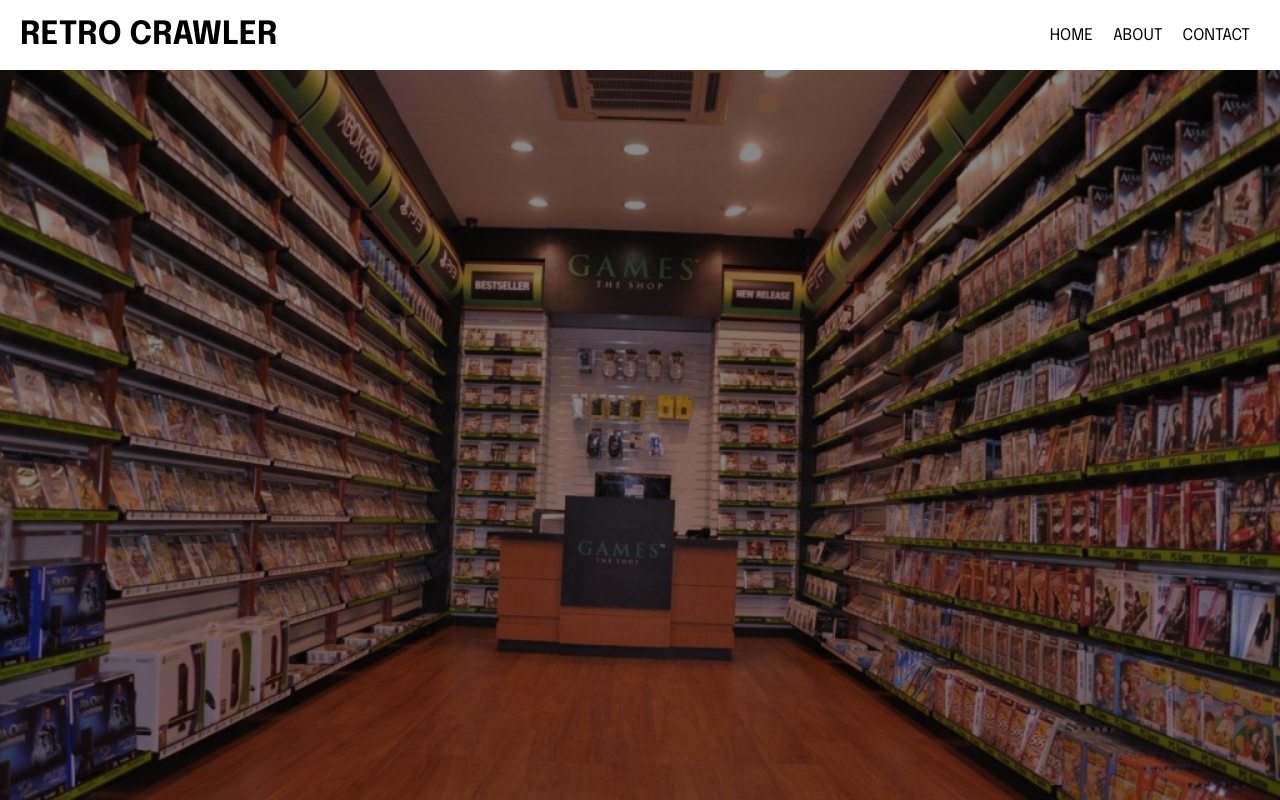
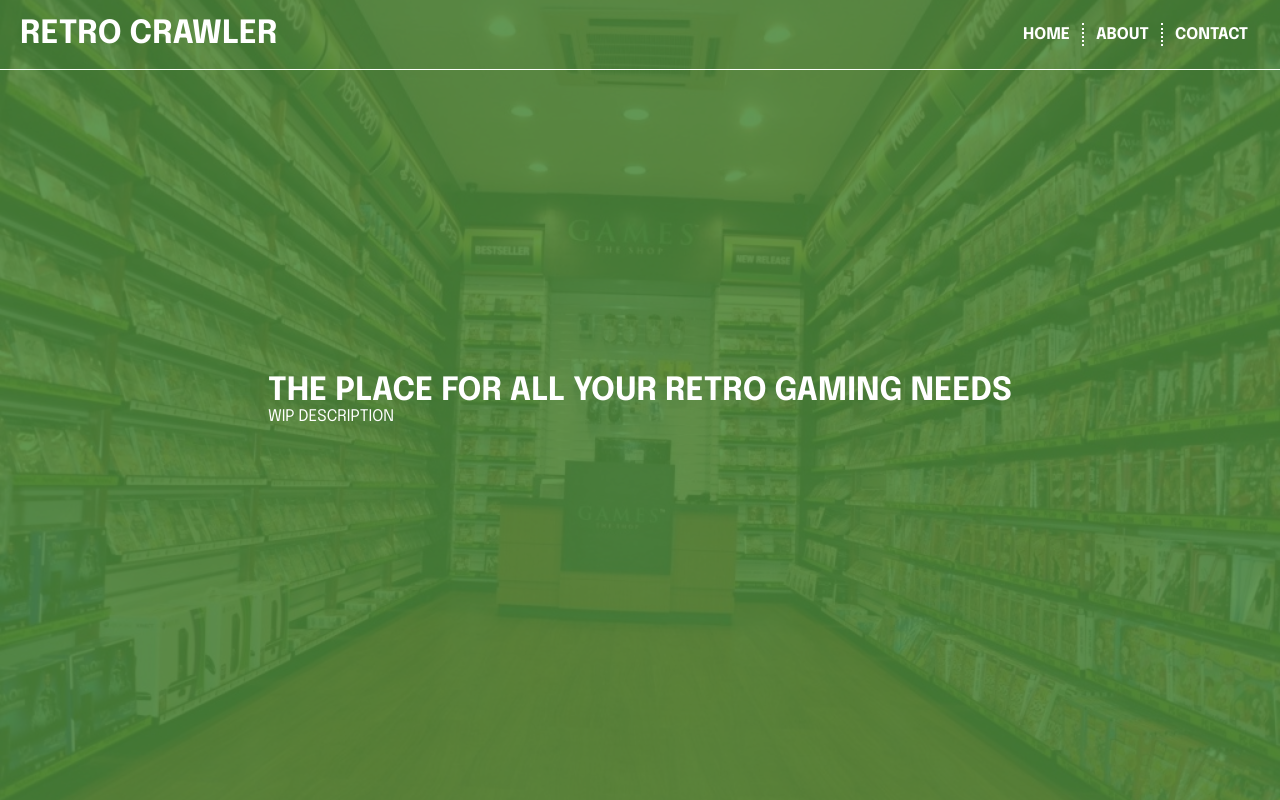
Before and after one commit to StaticCloud/literary-nook, a React (Vite) app: page / in a window 1280 px wide. Built offline with nearby package versions, Linux system fonts and the light colour scheme.

Commit message:
styled landing page

```diff
--- a/src/App.jsx
+++ b/src/App.jsx
@@ -5,7 +5,7 @@
 import styled from 'styled-components'
 
 const Main = styled.main`
-  height: calc(100vh - 70px);
+  height: 100vh;
 `;
 
 function App() {
--- a/src/components/Header.jsx
+++ b/src/components/Header.jsx
@@ -3,16 +3,29 @@
 const HeaderWrapper = styled.header`
     display: flex;
     height: 70px;
+    width: 100%;
+    position: fixed;
+    color: white;
+    z-index: 2;
     justify-content: space-between;
     align-items: center;
-    margin: 0 20px;
+    padding: 0 20px;
+
+    border-bottom: 1px solid white;
 
     nav {
         display: flex;
     }
 
     nav p {
-        margin: 0 10px;
+        font-weight: bold;
+        padding: 3px 12px;
+
+        border-left: 2px dotted white;
+    }
+
+    nav p:first-child {
+        border-left: none;
     }
 `
 
--- a/src/pages/Home.jsx
+++ b/src/pages/Home.jsx
@@ -5,23 +5,40 @@
     width: 100%;
     height: 100%;
     position: relative;
+    display: flex;
+    align-items: center;
+    justify-content: center;
     background-size: cover;
-    background-position: center;
+    background-position: center left;
     background-image: url(${interior});
 
-    &:after {
+    &:before {
         content: ' ';
         display: block;
         position: absolute;
         z-index: 1;
-        background-color: #00000077;
+        background-color: #4a873add;
         width: 100%;
         height: 100%;
+    }
+
+    div {
+        z-index: 1;
+        color: white;
+    }
+
+    div h1 {
+        font-weight: bold;
     }
 `;
 
 export default function Home() {
     return (
-        <Background/>
+        <Background>
+            <div>
+                <h1>THE PLACE FOR ALL YOUR RETRO GAMING NEEDS</h1>
+                <p>WIP DESCRIPTION</p>
+            </div>
+        </Background>
     );
 }
```
